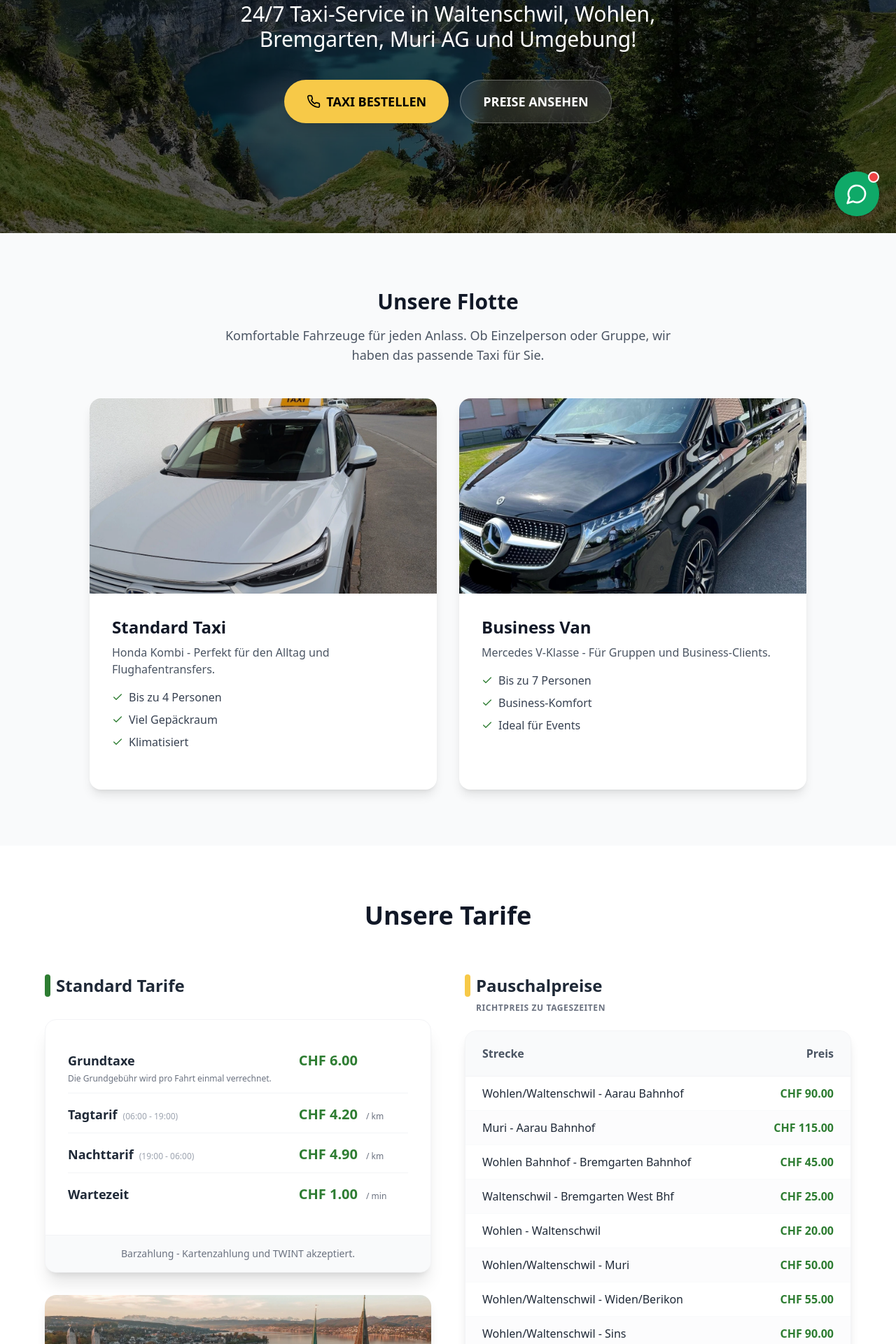
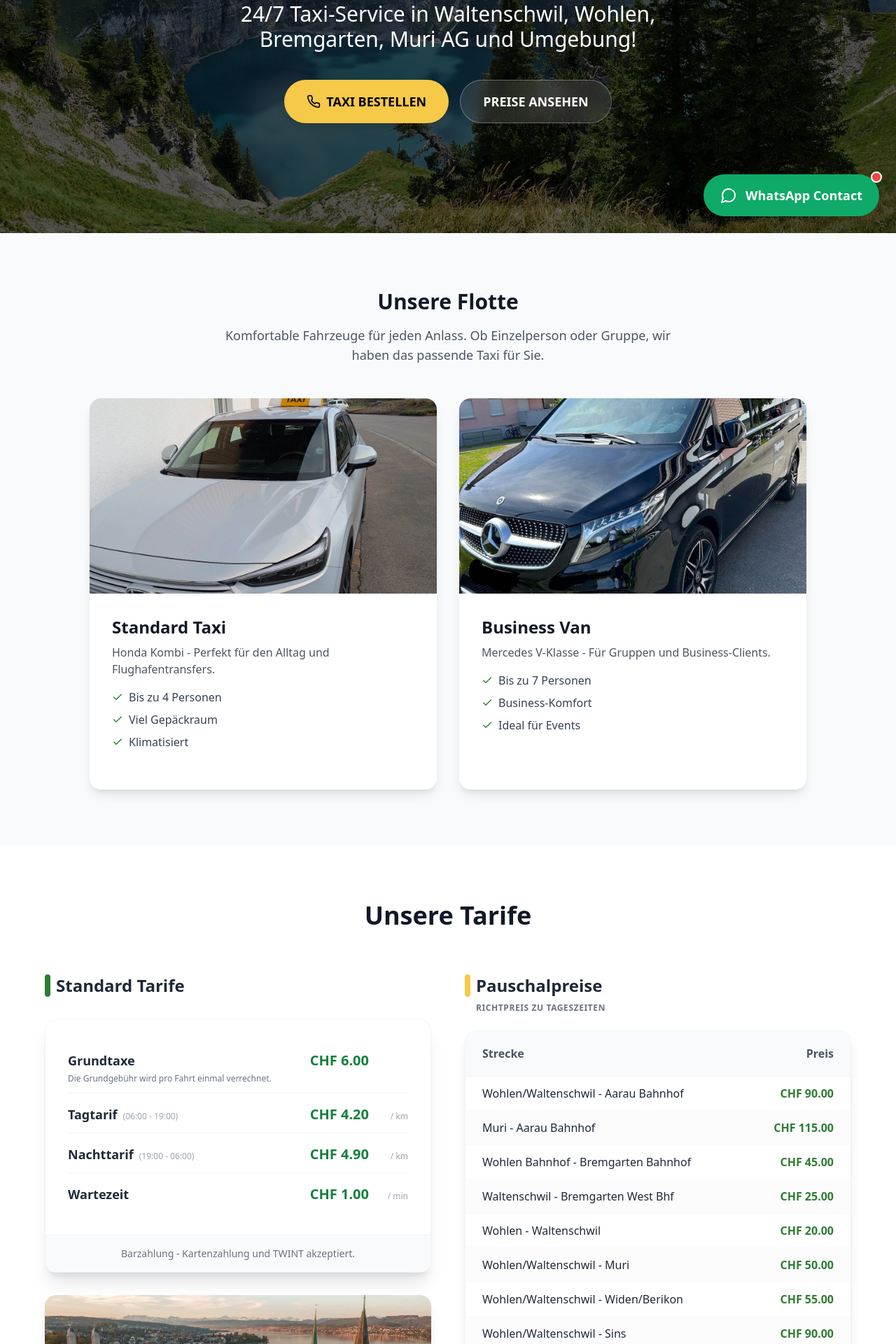
Before and after one commit to teocanKS/taxiech, a Nuxt app: page / in a window 1280 px wide. Shown: the part 467-2387 px from the top of the page at 70% size. Built offline with nearby package versions, Linux system fonts and the light colour scheme.

Commit message:
UI: Pricing Grid 3-Col & WhatsApp Pill Button

```diff
--- a/components/FloatingContact.vue
+++ b/components/FloatingContact.vue
@@ -75,24 +75,19 @@ const openWhatsApp = () => {
     <!-- Toggle Button -->
     <button
       @click="toggleChat"
-      class="group relative flex items-center justify-center w-16 h-16 rounded-full shadow-lg hover:shadow-2xl transition duration-300 transform hover:scale-105"
-      :class="isOpen ? 'bg-[#9C7ECC] rotate-90' : 'bg-[#0FA968]'"
+      class="group relative flex items-center gap-3 bg-[#0FA968] hover:bg-[#0C8F58] px-6 py-4 rounded-full shadow-lg hover:shadow-2xl transition duration-300 transform hover:-translate-y-1"
     >
-      <Transition
-        mode="out-in"
-        enter-active-class="duration-200 ease-out"
-        enter-from-class="opacity-0 rotate-45"
-        enter-to-class="opacity-100 rotate-0"
-        leave-active-class="duration-200 ease-in"
-        leave-from-class="opacity-100 rotate-0"
-        leave-to-class="opacity-0 -rotate-45"
-      >
-        <X v-if="isOpen" class="w-8 h-8 text-white absolute" />
-        <MessageCircle v-else class="w-8 h-8 text-white absolute" />
-      </Transition>
+        <span v-if="isOpen" class="flex items-center gap-3">
+             <X class="w-6 h-6 text-white" />
+             <span class="font-bold text-white whitespace-nowrap text-lg">Schliessen</span>
+        </span>
+        <span v-else class="flex items-center gap-3">
+             <MessageCircle class="w-6 h-6 text-white" />
+             <span class="font-bold text-white whitespace-nowrap text-lg">WhatsApp Contact</span>
+        </span>
 
       <!-- Notification Badge -->
-      <span v-if="!isOpen" class="absolute top-0 right-0 w-4 h-4 bg-red-500 rounded-full border-2 border-white animate-pulse"></span>
+      <span v-if="!isOpen" class="absolute -top-1 -right-1 w-4 h-4 bg-red-500 rounded-full border-2 border-white animate-pulse"></span>
     </button>
   </div>
 </template>
--- a/pages/index.vue
+++ b/pages/index.vue
@@ -125,42 +125,42 @@ useHead({
                 <div class="bg-white rounded-2xl shadow-xl border border-gray-100 overflow-hidden">
                   <div class="p-8 space-y-1">
                     <!-- Grundtaxe -->
-                    <div class="grid grid-cols-[1fr_auto_4rem] items-baseline gap-2 border-b border-gray-100 py-3">
+                    <div class="grid grid-cols-[1fr_auto_3rem] items-baseline gap-2 border-b border-gray-100 py-3">
                       <div>
                           <span class="text-lg font-bold text-gray-800 block">Grundtaxe</span>
                           <p class="text-xs text-gray-500 mt-1">Die Grundgebühr wird pro Fahrt einmal verrechnet.</p>
                       </div>
-                      <div class="text-right font-bold text-primary text-xl">CHF 6.00</div>
-                      <div class="text-xs text-gray-400 pl-1"></div>
+                      <div class="text-right font-bold text-green-700 text-xl">CHF 6.00</div>
+                      <div class="text-xs text-gray-400 text-right"></div>
                     </div>
 
                     <!-- Tagtarif -->
-                    <div class="grid grid-cols-[1fr_auto_4rem] items-baseline gap-2 border-b border-gray-100 py-3">
+                    <div class="grid grid-cols-[1fr_auto_3rem] items-baseline gap-2 border-b border-gray-100 py-3">
                       <div>
                         <span class="text-lg font-bold text-gray-800">Tagtarif</span>
                         <span class="text-xs font-normal text-gray-400 ml-2">(06:00 - 19:00)</span>
                       </div>
-                      <div class="text-right font-bold text-primary text-xl">CHF 4.20</div>
-                      <div class="text-xs text-gray-500 pl-1">/ km</div>
+                      <div class="text-right font-bold text-green-700 text-xl">CHF 4.20</div>
+                      <div class="text-xs text-gray-400 text-right">/ km</div>
                     </div>
 
                     <!-- Nachttarif -->
-                    <div class="grid grid-cols-[1fr_auto_4rem] items-baseline gap-2 border-b border-gray-100 py-3">
+                    <div class="grid grid-cols-[1fr_auto_3rem] items-baseline gap-2 border-b border-gray-100 py-3">
                       <div>
                         <span class="text-lg font-bold text-gray-800">Nachttarif</span>
                         <span class="text-xs font-normal text-gray-400 ml-2">(19:00 - 06:00)</span>
                       </div>
-                      <div class="text-right font-bold text-primary text-xl">CHF 4.90</div>
-                      <div class="text-xs text-gray-500 pl-1">/ km</div>
+                      <div class="text-right font-bold text-green-700 text-xl">CHF 4.90</div>
+                      <div class="text-xs text-gray-400 text-right">/ km</div>
                     </div>
 
                     <!-- Wartezeit -->
-                    <div class="grid grid-cols-[1fr_auto_4rem] items-baseline gap-2 py-3">
+                    <div class="grid grid-cols-[1fr_auto_3rem] items-baseline gap-2 py-3">
                       <div>
                         <span class="text-lg font-bold text-gray-800">Wartezeit</span>
                       </div>
-                      <div class="text-right font-bold text-primary text-xl">CHF 1.00</div>
-                      <div class="text-xs text-gray-500 pl-1">/ min</div>
+                      <div class="text-right font-bold text-green-700 text-xl">CHF 1.00</div>
+                      <div class="text-xs text-gray-400 text-right">/ min</div>
                     </div>
                   </div>
                    <div class="bg-gray-50 px-8 py-4 text-center text-sm text-gray-500 border-t border-gray-100">
```
